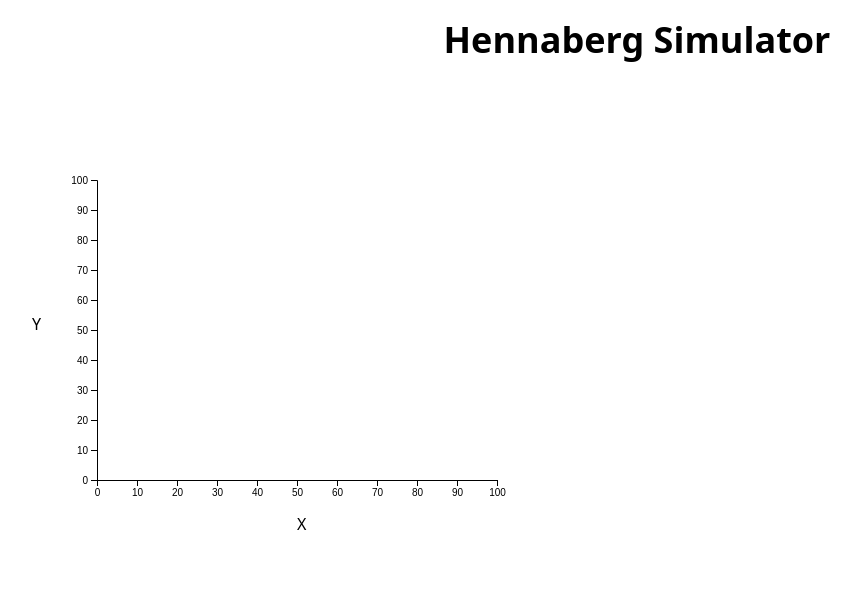
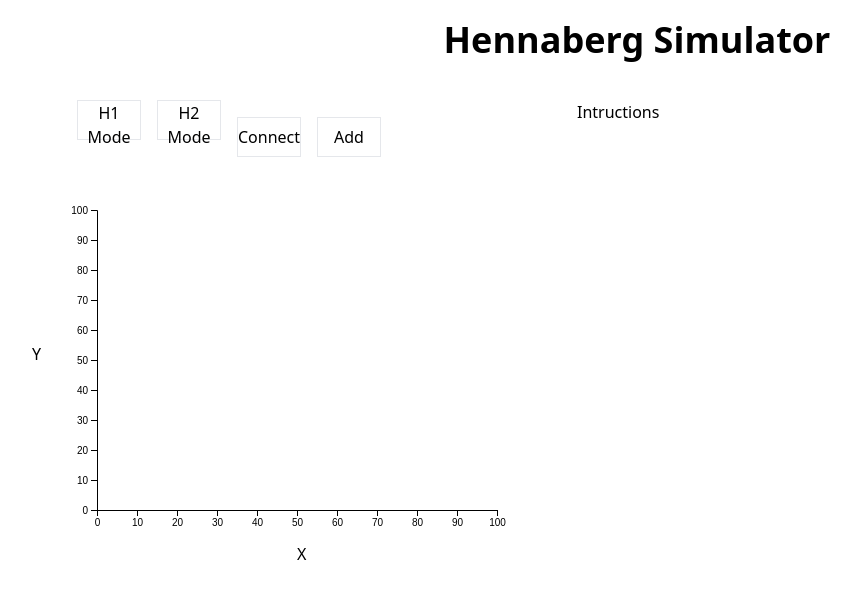
Before and after one commit to eyucherin/next-rigidity, a Next.js app: page / in a window 1280 px wide. Shown: the top 598 px of the page, without its empty margins (3-864 px from the left). Built offline with nearby package versions, Linux system fonts and the light colour scheme.

Commit message:
added layout and modes

```diff
--- /dev/null
+++ b/src/pages/components/AddMode.js
@@ -0,0 +1,9 @@
+import React from 'react'
+
+export const AddMode = () => {
+  return (
+    <button className='border w-[5vw] h-[5vh] mx-2 '>
+        Add
+    </button>
+  )
+}
--- /dev/null
+++ b/src/pages/components/ConnectMode.js
@@ -0,0 +1,11 @@
+import React from 'react'
+
+const ConnectMode = () => {
+  return (
+    <button className='border w-[5vw] h-[5vh] mx-2 '>
+        Connect
+    </button>
+  )
+}
+
+export default ConnectMode
--- a/src/pages/components/H1Button.js
+++ b/src/pages/components/H1Button.js
@@ -2,7 +2,7 @@ import React from 'react'
 
 export const H1Button = () => {
   return (
-    <button>
+    <button className='border w-[5vw] h-[5vh] my-5  mr-2'>
         H1 Mode
     </button>
   )
--- /dev/null
+++ b/src/pages/components/H2Button.js
@@ -0,0 +1,9 @@
+import React from 'react'
+
+export const H2Button = () => {
+  return (
+    <button className='border w-[5vw] h-[5vh] mx-2 '>
+        H2 Mode
+    </button>
+  )
+}
--- /dev/null
+++ b/src/pages/components/Intructions.js
@@ -0,0 +1,9 @@
+import React from 'react'
+
+const Intructions = () => {
+  return (
+    <div className = "ml-20 my-5">Intructions</div>
+  )
+}
+
+export default Intructions
--- a/src/pages/components/Table.js
+++ b/src/pages/components/Table.js
@@ -15,7 +15,7 @@ export const Table = () => {
     .attr("width", w)
     .attr("height", h)
     .style('overflow','visible')
-    .style('margin-top','100px')
+    .style('margin-top','50px')
     .style('margin-left','100px')
 
     const xScale = d3.scaleLinear()
--- a/src/pages/index.js
+++ b/src/pages/index.js
@@ -1,5 +1,10 @@
 import React, {useState, useEffect, useRef } from 'react';
 import { Table } from './components/Table';
+import { H1Button } from './components/H1Button';
+import { H2Button } from './components/H2Button';
+import ConnectMode from './components/ConnectMode';
+import { AddMode } from './components/AddMode';
+import Intructions from './components/Intructions';
 
 
 export default function Home() {
@@ -9,7 +14,19 @@ export default function Home() {
     <div className = "flex justify-center align-middle p-5">
         <h1 className = "text-4xl font-bold">Hennaberg Simulator</h1>
     </div>
-    <Table />
+    <div className = "flex">
+
+      <div>
+      <div className = "ml-20">
+        <H1Button/>
+        <H2Button/>
+        <ConnectMode/>
+        <AddMode/>
+      </div>
+        <Table />
+      </div>
+      <Intructions/>
+    </div>
     </div>
   )
 }
```
